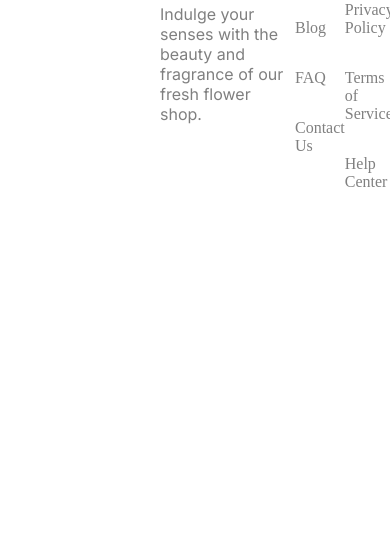
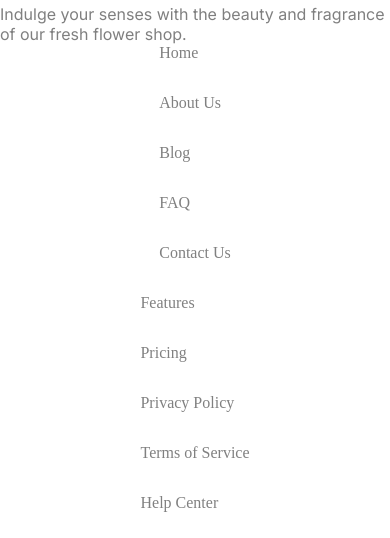
Before and after one commit to uhanicodes/assignment-2-responsive-flowers-, a plain HTML site: page index.html in a window 390 px wide. Shown: the part 4690-5228 px from the top of the page. Before the commit the page ends 4963 px from the top, so only its background shows below. Drawn offline with Linux system fonts and the light colour scheme.

Commit message:
footer area responsive

```diff
--- a/styles/style.css
+++ b/styles/style.css
@@ -329,3 +329,16 @@ footer {
 .gray {
     margin-bottom: 32px;
 }
+
+/* Footer section responsive */
+
+@media screen and (max-width: 576px){
+    footer {
+        margin-left: 0;
+        margin-right: 0;
+        grid-template-columns: repeat(1, 1fr);
+    }
+    .footer-content-1 {
+        text-align: left;
+    }
+}
```
